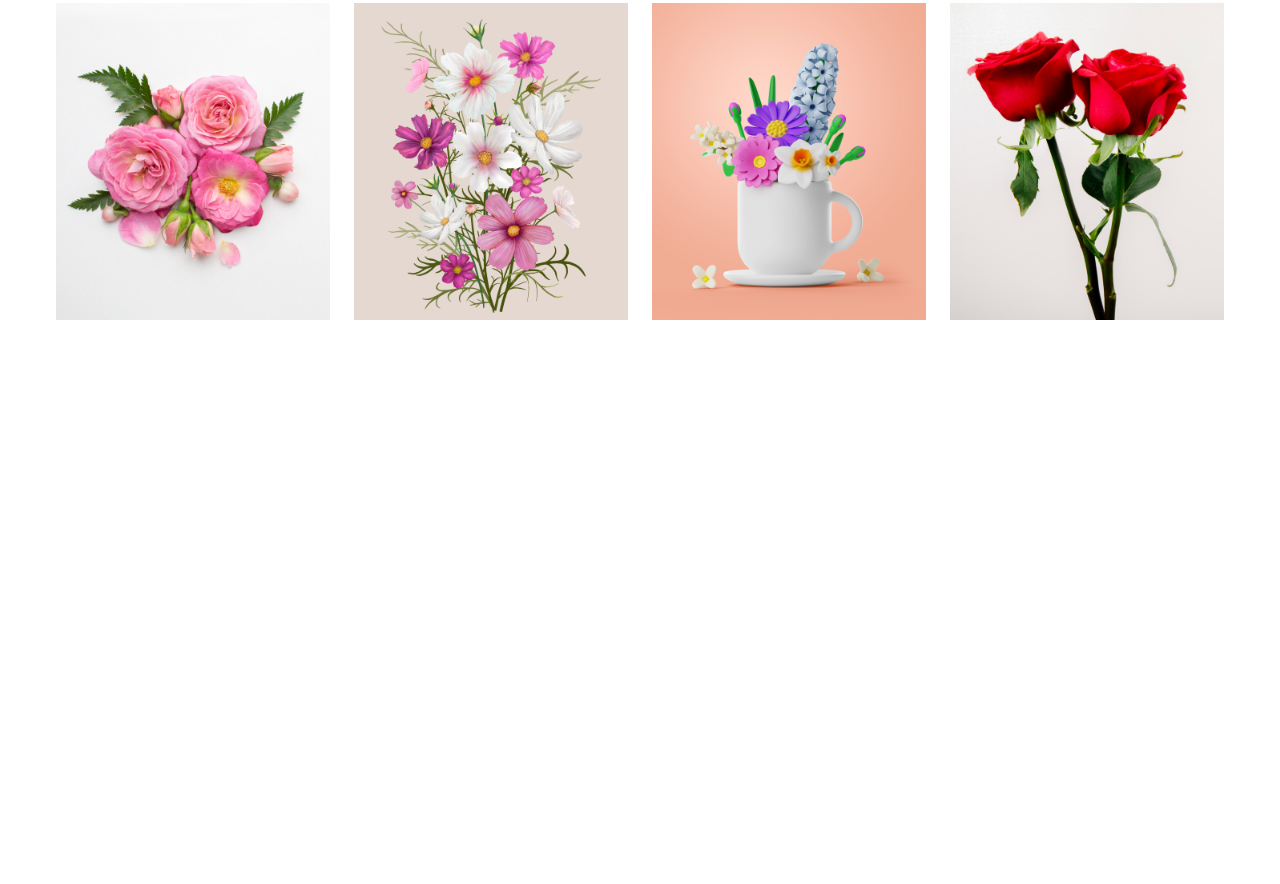
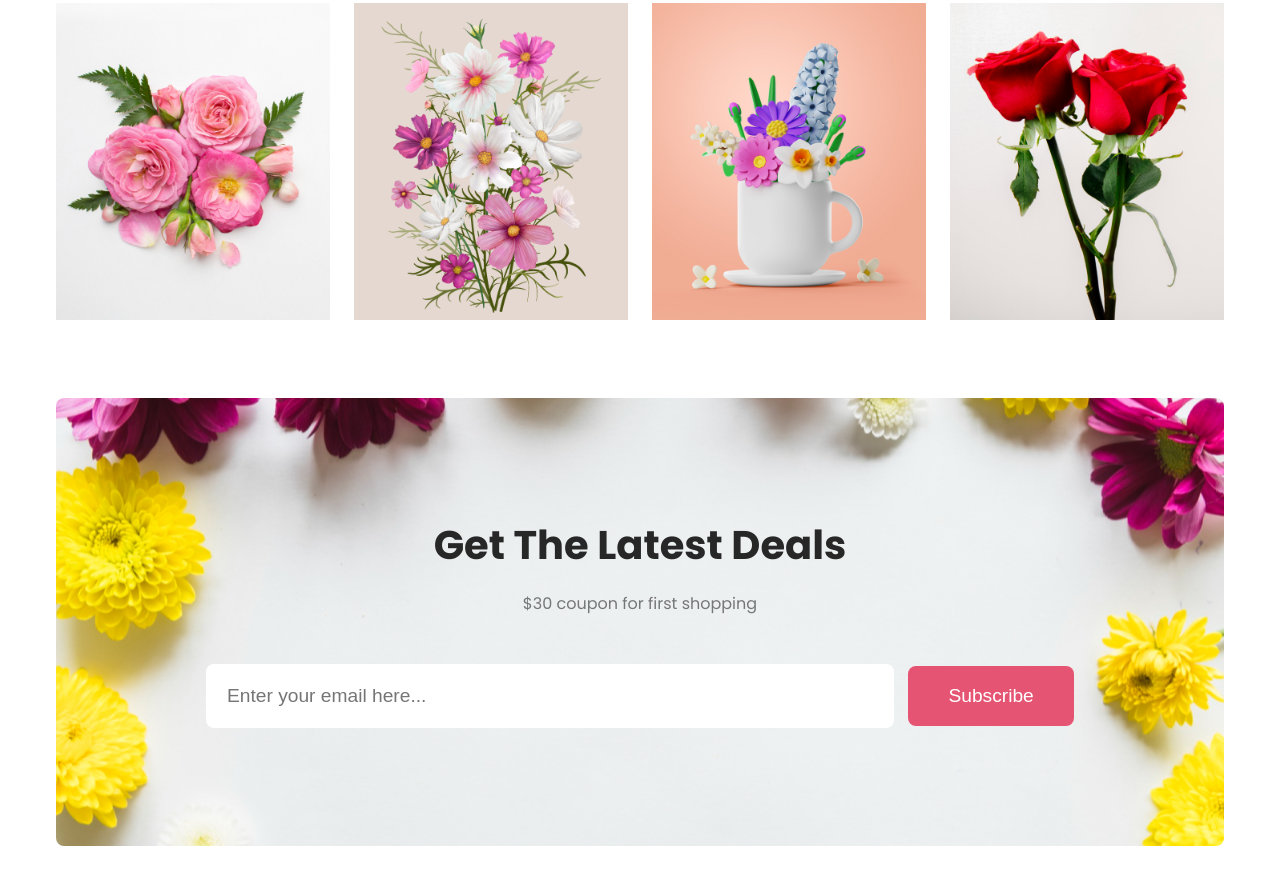
Before and after one commit to A4alif/flower-shop, a plain HTML site: page index.html in a window 1280 px wide. Shown: the part 2934-3818 px from the top of the page. Before the commit the page ends 3332 px from the top, so only its background shows below. Drawn offline with Linux system fonts and the light colour scheme.

Commit message:
newsletter section done

```diff
--- a/css/style.css
+++ b/css/style.css
@@ -211,7 +211,7 @@ body {
   color: #272727;
   margin-bottom: 24px;
 }
-.instagram-image{
+.instagram-image {
   display: flex;
   justify-content: space-between;
   gap: 24px;
@@ -222,7 +222,7 @@ body {
   color: rgba(39, 39, 39, 0.6);
   line-height: 1.9rem;
 }
-.instagram-card{
+.instagram-card {
   width: 21.3rem;
   height: 24.7rem;
 }
@@ -231,3 +231,44 @@ body {
   height: 100%;
   object-fit: cover;
 }
+/* newsletter */
+.newsletter {
+  border-radius: 8px;
+  background: url("../images/newsletter.png"),
+    lightgray 0px -203.444px / 100% 213.755% no-repeat;
+    width: 100%;
+    height: 28rem;
+    background-position: center;
+    display: flex;
+    justify-content: center;
+    align-items: center;
+    flex-direction: column;
+    margin-bottom: 6rem;
+}
+.newsletter-heading{
+    font-size: 2.5rem;
+    font-weight: 700;
+    color: #272727;
+    margin-bottom: 1rem;
+}
+.newsletter-desc{
+    font-size: 1rem;
+    color: rgba(39, 39, 39, 0.60);
+    text-align: center;
+    margin-bottom: 48px;
+}
+.newsletter-form input[type=text]{
+    width: 43rem;
+    height: 4rem;
+    font-size: 1.2rem;
+    padding-left: 1.3rem;
+    border: none;
+    border-radius: 8px;
+background: #FFF;
+}
+.newsletter-form input[type=text]:focus{
+    outline: none;
+}
+.newsletter-form input[type=submit]{
+    margin-left: 10px;
+}
--- a/index.html
+++ b/index.html
@@ -152,6 +152,21 @@
             </div>
         </div>
       </section>
+      <!-- newsletter section -->
+      <section class="newsletter-section">
+        <div class="container">
+            <div class="newsletter">
+                <div class="newsletter-content">
+                    <h2 class="newsletter-heading">Get The Latest Deals</h2>
+                    <p class="newsletter-desc">$30 coupon for first shopping</p>
+                </div>
+                <div class="newsletter-form">
+                    <input type="text" name="" id="" placeholder="Enter your email here...">
+                    <input class="primary-btn" type="submit" value="Subscribe">
+                </div>
+            </div>
+        </div>
+      </section>
     </main>
     <footer></footer>
   </body>
```
Lines whose indentation alone changed are shown as unchanged.
